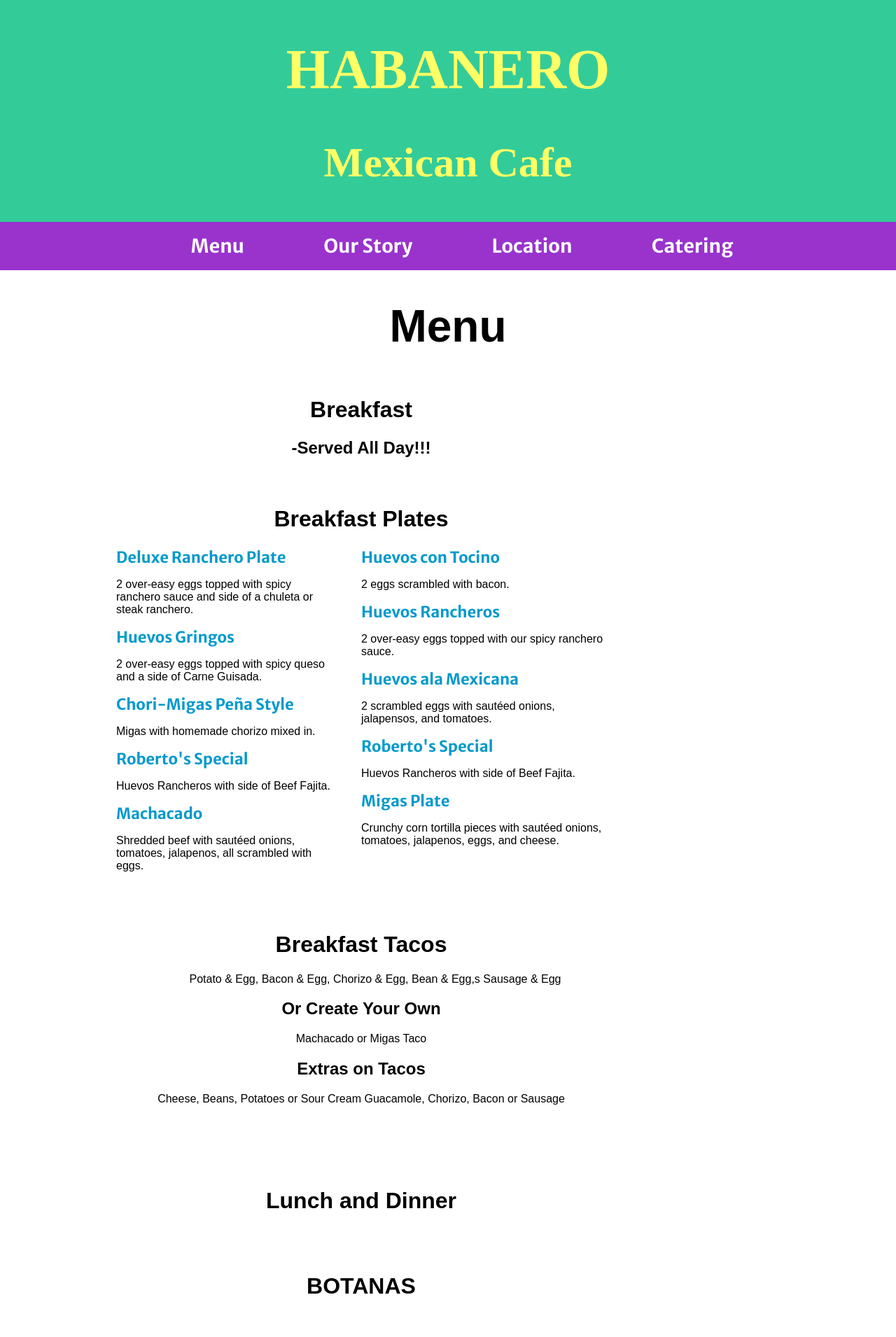
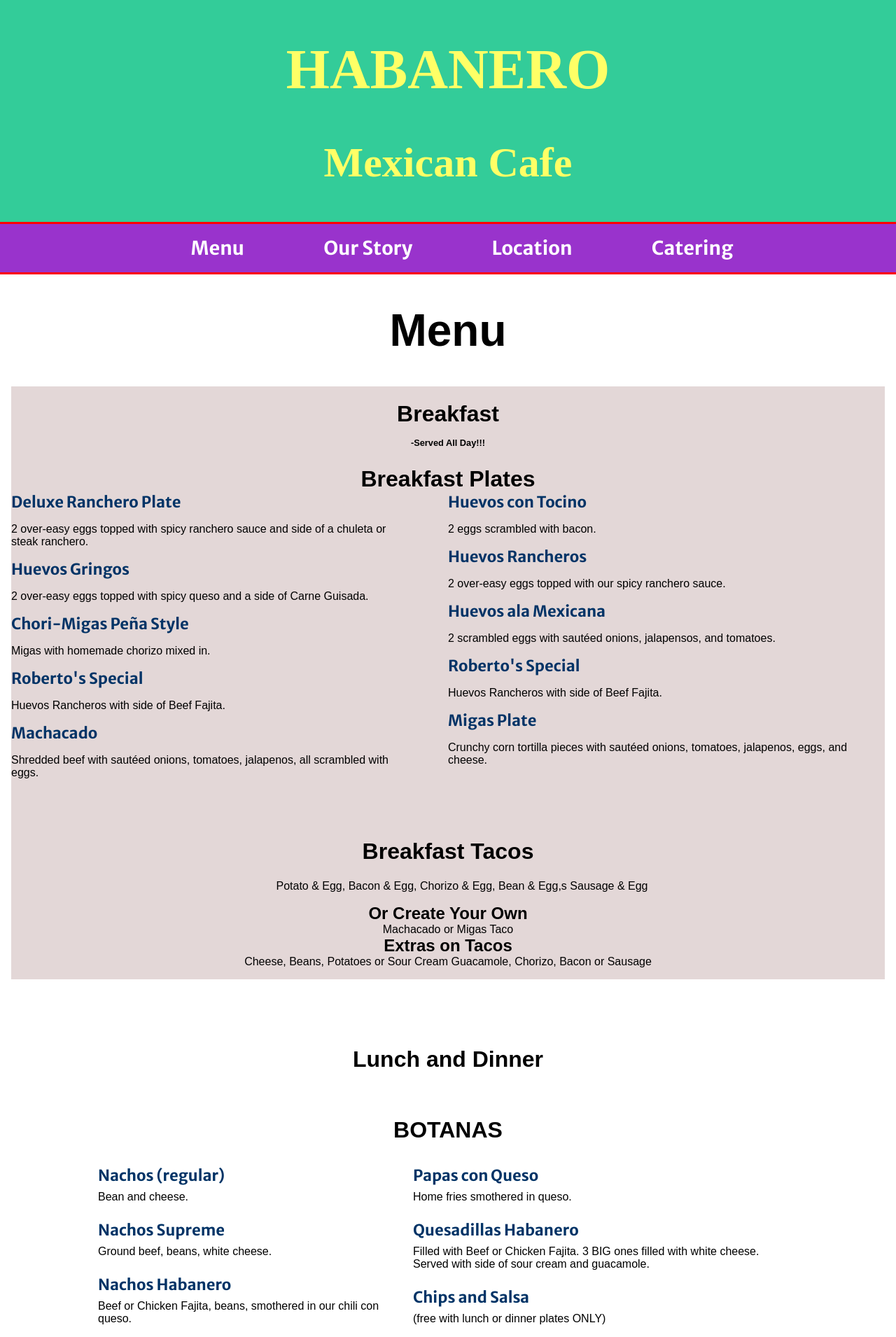
Before and after one commit to EricBlake/Restaurant-Redesign, a Jekyll site: the page built from Habanero-Website/menu.html, in a window 1280 px wide. Shown: the top 1910 px of the page at 70% size. Built offline with Jekyll 4.4.1, drawn with Linux system fonts in a browser that asks for light colours; some web fonts are replaced; some of the changed text lies outside the part shown.

Commit message:
Styling Changes and alignment fixes

```diff
--- a/Habanero-Website/_includes/header.html
+++ b/Habanero-Website/_includes/header.html
@@ -6,7 +6,7 @@
 	<div class="navigation">
 		<div class="nav_list">
 			<ul>
-				<li><a class="button" href="#">Menu</a></li>
+				<li><a class="button" href="http://localhost:4000/MENU">Menu</a></li>
 				<li><a class="button" href="#">Our Story</a></li>
 				<li><a class="button" href="#">Location</a></li>
 				<li><a class="button" href="#">Catering</a></li>
--- a/Habanero-Website/css/main.scss
+++ b/Habanero-Website/css/main.scss
@@ -3,13 +3,13 @@
 ---
 $tot-width: 100%;
 $num-col: 12;
-$gut-width: 3%;
+$gut-width: 5%;
 
 $ind-col-width: ($tot-width - ($gut-width * ($num-col - 1))) / $num-col;
 
 @mixin grid($bleezy){
   width: ($bleezy * $ind-col-width) + ($gut-width * ($bleezy - 1));
-  float: left;
+  float:left;
   margin-right: $gut-width;
   &:last-child {
     margin-right: 0;
@@ -18,8 +18,6 @@ $ind-col-width: ($tot-width - ($gut-width * ($num-col - 1))) / $num-col;
 
 body{
 	background-color: #ffffff;
-	background-size:cover;
-	background-repeat: no-repeat;
 
 }
 
@@ -49,6 +47,8 @@ body{
 	background-color: #9933cc;
 	margin: 0 auto;
 	padding: .1em;
+	border-top: 3px solid #ff0000;
+	border-bottom: 3px solid #ff0000;
 
 	.nav_list{
 
@@ -87,28 +87,27 @@ body{
 footer{
 	background-color: #33cc99;
 	clear: both;
-	overflow: hidden;
-	color: #ffffff;
+	color: #9933cc;
 	margin-top: 2em;
+	border-top: 3px solid #ff0000;
 
 
 
 	.hours{
-		float:left;
+
 		text-align:center;
-		padding-left: 5em;
 		font-size: 1em;
 
 		h1{
 		font-size: 1.6em;
-		color: #ffffff;
+		color: #9933cc;
 		}
 
 		}
 }
 	.location{
-		float:right;
-		padding-right: 5em;
+		text-align:center;
+		margin: 0 auto;
 		font-size: 1em;
 
 		h1{
@@ -149,11 +148,10 @@ footer{
 
 .section_2{
 	clear: both;
-
 	margin: 0 auto;
 	overflow: hidden;
 	padding-top: 2em;
-
+	background-color:#E3D7D7;
 	border-color: #272822;
 
 
@@ -162,7 +160,6 @@ footer{
 	}
 
 	.map{
-
 
 		background-size:contain;
 		background-repeat: no-repeat;
@@ -175,9 +172,7 @@ footer{
 
 	}
 }
-.section_3{
 
-	margin:0 auto;
 
 
 
@@ -193,16 +188,16 @@ footer{
 	}
 
 	.catering{
+		margin-left: 1em;
+		}
 
-		margin-left: 1em;
+
+//**-----------------------HOMEPAGE STYLING END---------------------------------//
 
 
 
-	}
-}
-//**HOMEPAGE STYLING END//
+//**-------------------------MENU CSS Styling-----------------------------------**//
 
-//**MENU CSS Styling**//
 
 
 .page_menu{
@@ -211,6 +206,7 @@ footer{
 }
 
 .breakfast{
+	background-color:#E3D7D7;
 
 	.breakfast_label{
 
@@ -221,20 +217,21 @@ footer{
 		h2{
 			text-align: center;
 			padding-bottom: 2em;
+			margin-top: -0.5em;
+			font-size: .8em;
 		}
 	}
 }
 
 .breakfast{
-	box-sizing: border-box;
 	margin: 1em;
 	overflow: hidden;
 	margin: 1em;
-	max-width: 1000px;
 	border-box: 1em solid #272822;
 
 	.section_titles1{
 		text-align: center;
+		margin: 0 auto;
 	}
 
 	.menu_labels{
@@ -249,7 +246,7 @@ footer{
 	box-sizing: border-box;
 
 	a{
-		color: #990000;
+		color: #003366;
 		margin-bottom: 0;
 		font-weight: bold;
 	}
@@ -259,7 +256,7 @@ footer{
 	box-sizing: border-box;
 
 	a{
-		color: #990000;
+		color: #003366;
 		margin-bottom: 0;
 		font-weight: bold;
 		padding-bottom: 1em;
@@ -303,6 +300,7 @@ footer{
 			.section_titles1{
 						padding: 1em;
 						text-align: center;
+						margin: 0 auto;
 					}
 
 				.menu_labels{
@@ -315,6 +313,7 @@ footer{
 				text-align:left;
 				overflow: hidden;
 				width: 30%;
+				padding-bottom: 1em;
 
 				}
 
@@ -331,7 +330,7 @@ footer{
 
 
 					a{
-						color: #0099cc;
+						color: #003366;
 						margin-bottom: 0;
 
 						font-weight: bold;
@@ -354,7 +353,7 @@ footer{
 
 						float:left;
 						a{
-							color: #0099cc;
+							color: #003366;
 							margin-bottom: 0;
 
 							font-weight: bold;
@@ -375,8 +374,11 @@ footer{
 
 
 	a{
-		color: #0099cc;
+	color: #003366;
+	margin-bottom: 0;
+	font-weight: bold;
 	}
+
 	p{
 	margin-top:.5em;
 	padding-bottom: .5em;
@@ -384,38 +386,104 @@ footer{
 	}
 }
 
+.dessert{
+
+margin: 0 auto;
+
+
+	a{
+	color: #003366;
+	margin-bottom: 0;
+	font-weight: bold;
+	}
+
+	p{
+	margin-top:.5em;
+	padding-bottom: .5em;
+
+	}
+
+
+}
+
 .caldos{
 	text-align: center;
 
+	max-width: 100%;
+
 	h1{
 		text-align: center;
+		margin: 0 auto;
+		max-width: 100%;
 	}
 }
 
 
+//-------------------------------BREAKPOINT 1------------------------------------//
+
 @media (min-width: 550px){
+
+
+
 
   .main_title{
   	width: 100%;
   	margin: 0 auto;
 
   }
+	.footer{
+	overflow: hidden;
+
+				.hours{
+					float:left;
+					text-align:center;
+					padding-left: 10em;
+					font-size: 1em;
+
+					h1{
+					font-size: 1.6em;
+					color: #ffffff;
+					}
+
+					}
+
+				.location{
+					float:right;
+					padding-right: 10em;
+					font-size: 1em;
+					margin: 0 auto;
+
+					h1{
+					font-size: 1.6em;
+					}
+				}
+				}
 
 	.row{
 		margin: 0 auto;
-		max-width: 999px;
+		box-sizing: border-box;
+
 	}
 
 	.breakfast{
+		padding-bottom: 1em;
+
+		h1{
+			text-align: center;
+		}
+		h2{
+			text-align: center;
+			margin: 0 auto;
+		}
+
 		.column_left{
 				margin: 0 auto;
-		box-sizing: border-box;
 				width: 45%;
 				float:left;
 				margin-right: 5%;
 
 				a{
-			color: #0099cc;
+					color: #003366;
 					margin-bottom: 0;
 					width: 50%;
 					font-weight: bold;
@@ -424,13 +492,12 @@ footer{
 
 				.column_right{
 			margin: 0 auto;
-	box-sizing: border-box;
 			width: 50%;
 			float:left;
 			a{
-		color: #0099cc;
+				color: #003366;
 				margin-bottom: 0;
-		width: 50%;
+
 				font-weight: bold;
 				padding-bottom: 1em;
 				}
@@ -441,16 +508,24 @@ footer{
 	}
 
 	.lunch{
+		margin: 0 auto;
+
+		h1{
+			text-align: center;
+		}
+		h2{
+			text-align: center;
+			margin: 0 auto;
+		}
 
 		.column_left{
 			margin: 0 auto;
-				box-sizing: border-box;
 			width: 45%;
 			float:left;
 			margin-right: 5%;
 
 				a{
-					color: #0099cc;
+					color: #003366;
 					margin-bottom: 0;
 					width: 50%;
 					font-weight: bold;
@@ -459,23 +534,18 @@ footer{
 
 			.column_right{
 			margin: 0 auto;
-			box-sizing: border-box;
 			width: 50%;
 			float:left;
 				a{
-				color: #0099cc;
+					color: #003366;
 					margin-bottom: 0;
-				width: 50%;
 					font-weight: bold;
 					padding-bottom: 1em;
 					}
 			}
-
 	}
 
-	.soups{
-		clear: both;
-	}
+
 
 	.tacos{
 	clear:both;
@@ -496,7 +566,7 @@ footer{
 			max-width: 100%;
 			margin: 0 auto;
 		}
-
+//-------------------------------HOME PAGE- BREAK POINT 1--------------------------//
 		.our_story_text{
 				width: 35%;
 				float:left;
@@ -513,11 +583,13 @@ footer{
 	clear: both;
 	border-box: 5px;
 	margin: 0 auto;
+	box-sizing: border-box;
 
 
 	.location{
 		float:left;
 		width: 35%;
+		padding-right: 5em;
 
 	}
 	.map{
@@ -563,23 +635,16 @@ footer{
 }
 
 
-
+//----------------------------BREAKPOINT 2-----------------------------------//
 
 @media (min-width: 1000px){
 
+	body{
+	width: 100%;
+
+}
 
 
-	header{
 
-		margin: 0 auto;
-	}
-
-	.row{
-		max-width: 70%
-	}
-	footer{
-
-		margin: 0 auto;
-	}
 
 }
--- a/Habanero-Website/menu.html
+++ b/Habanero-Website/menu.html
@@ -9,12 +9,11 @@ layout: default
 <!--THIS IS THE BEGINNING OF BREAKFAST-->
 
 <div class="breakfast">
-	<div class="row">
+	<div class="row"
 		<div class="col col-12">
 			<div class="breakfast_label">
 				<h1>Breakfast</h1>
 				<h2>-Served All Day!!!</h2>
-			</div>
 			</div>
 		</div>
 	<h1 class="section_titles1">Breakfast Plates</h1>
@@ -82,6 +81,7 @@ layout: default
 		</div>
 	</div>
 </div>
+</div>
 
 <!--END OF BREAKFAST-->
 
@@ -119,14 +119,14 @@ layout: default
 		</div>
 		</div>
 	</div>
-</div>
+
 
 <!--BOTANAS END-->
 
 <!--ENCHILADAS BEGIN-->
 
 
-<div class="lunch">
+
 	<div class="row">
 			<div class="col col-6">
 				<h1 class="section_titles1">ENCHILADAS & COMBOS</h1>
@@ -155,7 +155,7 @@ layout: default
 			</div>
 
 	</div>
-</div>
+
 
 
 
@@ -164,11 +164,10 @@ layout: default
 <!--BEGIN PLATOS_DE_CASA-->
 
 
-<div class="lunch">
+
 	<div class="row">
 		<div class="col col-6">
 			<h1 class="section_titles1">PLATOS DE CASA</h1>
-				<div class="column_left">
 				<div class="column_left">
 						<a class="menu_labels">Flautas</a>
 						<p class="menu_description">2 flautas filled with ground beef or chicken, rolled in crispy corn tortillas.</p>
@@ -186,7 +185,6 @@ layout: default
 						<p class="menu_description">2 burritos stuffed with choice of meat, topped with white cheese.</p>
 						<a class="menu_labels">Lengua Plate</a>
 						<p class="menu_description">Beef tongue cooked in spicy sauce</p>
-					</div>
 				</div>
 				<div class="col col-6">
 					<div class="column_right">
@@ -208,14 +206,14 @@ layout: default
 				</div>
 		</div>
 	</div>
-</div>
+
 
 
 <!--END PLATOS DE CASA-->
 
 <!--BEGIN GORDITAS AND TORTAS-->
 
-<div class="lunch">
+
 	<div class="row">
 		<div class="col col-6">
 			<h1 class="section_titles1">GORDITAS & TORTAS</h1>
@@ -231,17 +229,16 @@ layout: default
 				<div class="column_right">
 					<a class="menu_labels">TORTAS</a>
 					<p class="menu_description">A bolillo (Mexican hoagie bun) grilled with butter, filled with choice of meat and white cheese. We like Fajita Ranchera.</p>
-
 				</div>
 		</div>
 	</div>
-</div>
+
 
 <!--END GORDITAS AND TORTAS-->
 
 <!--BEGIN TEX MEX SPECIATIES-->
 
-<div class="lunch">
+
 	<div class="row">
 		<div class="col col-6">
 				<h1 class="section_titles1">TEX MEX SPECIATIES</h1>
@@ -280,12 +277,12 @@ layout: default
 				</div>
 		</div>
 	</div>
-</div>
+
 
 <!--END TEX MEX SPECIATIES-->
 
 <!--BEGIN LUNCH TACOS-->
-<div class="lunch">
+
 	<div class="row">
 		<div class="col col-6">
 			<h1 class="section_titles1">LUNCH TACOS</h1>
@@ -316,17 +313,17 @@ layout: default
 				</div>
 		</div>
 	</div>
-</div>
+
 
 <!--END LUNCH TACOS-->
 
 <!--BEGIN SOUPS AND SALANDS-->
-<div class="lunch">
+
 	<div class="row">
 		<div class="caldos">
+			<h1 class="section_titles3">SOUPS & SALADS</h1>
 			<div class="col col-12">
-			<div class="column_left">
-					<h1 class="section_titles3">CALDOS (SOUPS) and SALADS</h1>
+				<div class="soups">
 						<a class="menu_labels">Caldo de Res</a>
 						<p class="menu_description">Saturday and Sunday only. Big bowl filled with Mexican soup with big pieces of beef, potatoes, zucchini, carrots, cabbage, and corn on the cob.</p>
 						<a class="menu_labels">Menudo</a>
@@ -335,23 +332,26 @@ layout: default
 						<p class="menu_description">Avacados mixed with peppers and onions</p>
 						<a class="menu_labels">Taco Salad</a>
 						<p class="menu_description">Crispy flour shell filled with ground beef, lettuce, tomatoes, cheese, sour cream, and guacamole.</p>
-
 				</div>
 			</div>
 		</div>
 	</div>
-</div>
-<div class="lunch">
+
+
+
+
 	<div class="row">
+		<div class="caldos">
+			<h1 class="section_titles3">POSTRES (DESSERTS)</h1>
 			<div class="col col-12">
-				<h1 class="section_titles3">POSTRES (DESSERTS)</h1>
-			<div class="column_right">
+					<div class="dessert">
 						<a class="menu_labels">Vanilla Flan</a>
 						<p class="menu_description">We make ours from scratch daily.</p>
 						<a class="menu_labels">Menudo</a>
 						<p class="menu_description">Sopapillas (order of 4). Served with Honey</p>
 						<a class="menu_labels">Xangos</a>
 						<p class="menu_description">Creamy cheesecake wrapped in a pastry tortilla, fried until flaky and dusted with cinnamon-sugar, served with caramel sauce.</p>
+					</div>
 			</div>
 		</div>
 	</div>
@@ -377,12 +377,11 @@ layout: default
 
 
 <!--END KIDS MENU-->
-<div class="lunch">
+
 	<div class="row">
 		<div class="col col-6">
 			<h1 class="section_titles1">Sides</h1>
 			<div class="column_left">
-
 					<div><a class="menu_labels">Refried Beans</a></div>
 					<div><a class="menu_labels">Charro Beans</a></div>
 					<div><a class="menu_labels">Rice</a></div>
```
Lines whose indentation alone changed are shown as unchanged.
